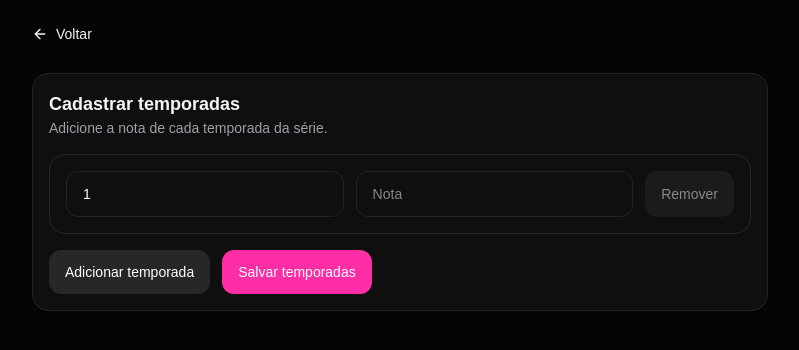
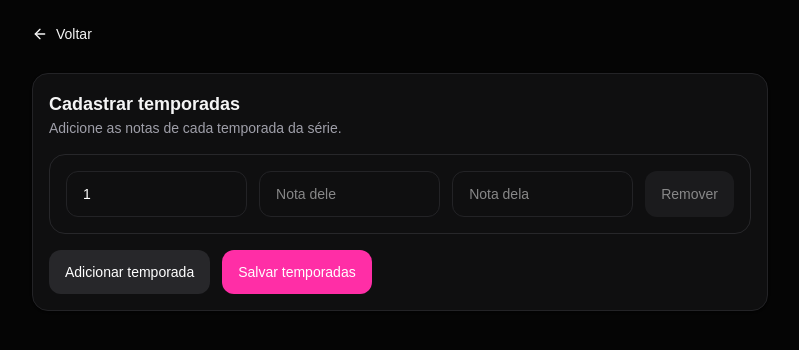
Before and after one commit to RodrigoLomardo/filmin, a Next.js app in the folder apps/web/: page /series/1/temporadas in a window 1280 px wide. Shown: the top 350 px of the page, without its empty margins (240-1039 px from the left). Built offline with nearby package versions, Linux system fonts and the light colour scheme; no server answers.

Commit message:
feat: new movies registration form added

```diff
--- a/apps/web/src/components/watch-items/create-temporadas-form.tsx
+++ b/apps/web/src/components/watch-items/create-temporadas-form.tsx
@@ -9,20 +9,19 @@ import { Input } from '@/components/ui/input';
 
 type TemporadaInput = {
   numero: string;
-  nota: string;
+  notaDele: string;
+  notaDela: string;
 };
 
 type CreateTemporadasFormProps = {
   watchItemId: string;
 };
 
-export function CreateTemporadasForm({
-  watchItemId,
-}: CreateTemporadasFormProps) {
+export function CreateTemporadasForm({ watchItemId }: CreateTemporadasFormProps) {
   const queryClient = useQueryClient();
 
   const [temporadas, setTemporadas] = useState<TemporadaInput[]>([
-    { numero: '1', nota: '' },
+    { numero: '1', notaDele: '', notaDela: '' },
   ]);
   const [errorMessage, setErrorMessage] = useState('');
   const [successMessage, setSuccessMessage] = useState('');
@@ -30,14 +29,15 @@ export function CreateTemporadasForm({
   const mutation = useMutation({
     mutationFn: async () => {
       for (const temporada of temporadas) {
-        if (!temporada.numero || !temporada.nota) {
+        if (!temporada.numero || !temporada.notaDele || !temporada.notaDela) {
           continue;
         }
 
         await createTemporada({
           watchItemId,
           numero: Number(temporada.numero),
-          nota: Number(temporada.nota),
+          notaDele: Number(temporada.notaDele),
+          notaDela: Number(temporada.notaDela),
         });
       }
     },
@@ -53,7 +53,10 @@ export function CreateTemporadasForm({
   });
 
   function addTemporada() {
-    setTemporadas((prev) => [...prev, { numero: String(prev.length + 1), nota: '' }]);
+    setTemporadas((prev) => [
+      ...prev,
+      { numero: String(prev.length + 1), notaDele: '', notaDela: '' },
+    ]);
   }
 
   function updateTemporada(index: number, field: keyof TemporadaInput, value: string) {
@@ -80,7 +83,7 @@ export function CreateTemporadasForm({
       <div>
         <h2 className="text-lg font-semibold">Cadastrar temporadas</h2>
         <p className="text-sm text-zinc-400">
-          Adicione a nota de cada temporada da série.
+          Adicione as notas de cada temporada da série.
         </p>
       </div>
 
@@ -88,16 +91,14 @@ export function CreateTemporadasForm({
         {temporadas.map((temporada, index) => (
           <div
             key={`${index}-${temporada.numero}`}
-            className="grid grid-cols-1 gap-3 rounded-2xl border border-zinc-800 p-4 md:grid-cols-[1fr_1fr_auto]"
+            className="grid grid-cols-1 gap-3 rounded-2xl border border-zinc-800 p-4 md:grid-cols-[1fr_1fr_1fr_auto]"
           >
             <Input
               type="number"
               min="1"
-              placeholder="Número da temporada"
+              placeholder="Nº da temporada"
               value={temporada.numero}
-              onChange={(e) =>
-                updateTemporada(index, 'numero', e.target.value)
-              }
+              onChange={(e) => updateTemporada(index, 'numero', e.target.value)}
             />
 
             <Input
@@ -105,9 +106,19 @@ export function CreateTemporadasForm({
               min="0"
               max="10"
               step="0.1"
-              placeholder="Nota"
-              value={temporada.nota}
-              onChange={(e) => updateTemporada(index, 'nota', e.target.value)}
+              placeholder="Nota dele"
+              value={temporada.notaDele}
+              onChange={(e) => updateTemporada(index, 'notaDele', e.target.value)}
+            />
+
+            <Input
+              type="number"
+              min="0"
+              max="10"
+              step="0.1"
+              placeholder="Nota dela"
+              value={temporada.notaDela}
+              onChange={(e) => updateTemporada(index, 'notaDela', e.target.value)}
             />
 
             <Button
--- a/apps/web/src/components/watch-items/create-watch-item-form.tsx
+++ b/apps/web/src/components/watch-items/create-watch-item-form.tsx
@@ -28,8 +28,9 @@ export function CreateWatchItemForm() {
   const [tituloOriginal, setTituloOriginal] = useState('');
   const [anoLancamento, setAnoLancamento] = useState('');
   const [tipo, setTipo] = useState<WatchItemTipo>('filme');
-  const [status, setStatus] = useState<WatchItemStatus>('quero_assistir');
-  const [notaGeral, setNotaGeral] = useState('');
+  const [status, setStatus] = useState<WatchItemStatus>('assistido');
+  const [notaDele, setNotaDele] = useState('');
+  const [notaDela, setNotaDela] = useState('');
   const [dataAssistida, setDataAssistida] = useState('');
   const [observacoes, setObservacoes] = useState('');
   const [posterUrl, setPosterUrl] = useState('');
@@ -59,7 +60,8 @@ export function CreateWatchItemForm() {
       setAnoLancamento('');
       setTipo('filme');
       setStatus('quero_assistir');
-      setNotaGeral('');
+      setNotaDele('');
+      setNotaDela('');
       setDataAssistida('');
       setObservacoes('');
       setPosterUrl('');
@@ -71,7 +73,10 @@ export function CreateWatchItemForm() {
     },
   });
 
-  const shouldShowNota = useMemo(() => tipo === 'filme', [tipo]);
+  const shouldShowNotas = useMemo(
+    () => tipo === 'filme' && status === 'assistido',
+    [tipo, status],
+  );
 
   function toggleGenero(id: string) {
     setGenerosIds((prev) =>
@@ -90,7 +95,8 @@ export function CreateWatchItemForm() {
       anoLancamento: Number(anoLancamento),
       tipo,
       status,
-      notaGeral: shouldShowNota && notaGeral ? Number(notaGeral) : undefined,
+      notaDele: shouldShowNotas && notaDele ? Number(notaDele) : undefined,
+      notaDela: shouldShowNotas && notaDela ? Number(notaDela) : undefined,
       dataAssistida: dataAssistida || undefined,
       observacoes: observacoes || undefined,
       posterUrl: posterUrl || undefined,
@@ -145,16 +151,29 @@ export function CreateWatchItemForm() {
           ))}
         </Select>
 
-        {shouldShowNota && (
+        {shouldShowNotas && (
+          <>
             <Input
               type="number"
               step="0.1"
               min="0"
               max="10"
-            placeholder="Nota geral"
-            value={notaGeral}
-            onChange={(e) => setNotaGeral(e.target.value)}
+              placeholder="Nota dele"
+              value={notaDele}
+              onChange={(e) => setNotaDele(e.target.value)}
+              required
             />
+            <Input
+              type="number"
+              step="0.1"
+              min="0"
+              max="10"
+              placeholder="Nota dela"
+              value={notaDela}
+              onChange={(e) => setNotaDela(e.target.value)}
+              required
+            />
+          </>
         )}
 
         <Input
@@ -177,11 +196,9 @@ export function CreateWatchItemForm() {
 
         <div className="space-y-2">
           <p className="text-sm font-medium">Gêneros</p>
-
           <div className="flex flex-wrap gap-2">
             {generos.map((genero) => {
               const active = generosIds.includes(genero.id);
-
               return (
                 <button
                   type="button"
--- a/apps/web/src/components/watch-items/watch-item-list.tsx
+++ b/apps/web/src/components/watch-items/watch-item-list.tsx
@@ -20,7 +20,7 @@ export function WatchItemsList({ status, tipo = 'todos' }: WatchItemsListProps)
         status,
         tipo: tipo === 'todos' ? undefined : tipo,
         sortBy: 'createdAt',
-        sortOrder: 'DESC',
+
       }),
   });
 
--- a/apps/web/src/components/watch-items/watch-items-dashboard.tsx
+++ b/apps/web/src/components/watch-items/watch-items-dashboard.tsx
@@ -7,7 +7,7 @@ import { WatchItemsTypeFilter } from './watch-items-type-filter';
 import { WatchItemStatus, WatchItemTipo } from '@/types/watch-item';
 
 export function WatchItemsDashboard() {
-  const [status, setStatus] = useState<WatchItemStatus>('quero_assistir');
+  const [status, setStatus] = useState<WatchItemStatus>('assistido');
   const [tipo, setTipo] = useState<WatchItemTipo | 'todos'>('todos');
 
   return (
--- a/apps/web/src/components/watch-items/watch-items.tabs.tsx
+++ b/apps/web/src/components/watch-items/watch-items.tabs.tsx
@@ -9,9 +9,9 @@ type WatchItemsTabsProps = {
 };
 
 const tabs: { label: string; value: WatchItemStatus }[] = [
+  { label: 'Assistidos', value: 'assistido' },
+  { label: 'Assistindo', value: 'assistindo' },
   { label: 'Quero assistir', value: 'quero_assistir' },
-  { label: 'Assistindo', value: 'assistindo' },
-  { label: 'Assistidos', value: 'assistido' },
   { label: 'Abandonados', value: 'abandonado' },
 ];
 
--- a/apps/web/src/lib/api/temporadas.ts
+++ b/apps/web/src/lib/api/temporadas.ts
@@ -4,7 +4,14 @@ import { Temporada } from '@/types/temporada';
 export type CreateTemporadaPayload = {
   watchItemId: string;
   numero: number;
-  nota: number;
+  notaDele: number;
+  notaDela: number;
+};
+
+export type UpdateTemporadaPayload = {
+  numero?: number;
+  notaDele?: number;
+  notaDela?: number;
 };
 
 export async function createTemporada(payload: CreateTemporadaPayload) {
@@ -13,3 +20,10 @@ export async function createTemporada(payload: CreateTemporadaPayload) {
     body: JSON.stringify(payload),
   });
 }
+
+export async function updateTemporada(id: string, payload: UpdateTemporadaPayload) {
+  return apiFetch<Temporada>(`/temporadas/${id}`, {
+    method: 'PATCH',
+    body: JSON.stringify(payload),
+  });
+}
--- a/apps/web/src/lib/api/watch-items.ts
+++ b/apps/web/src/lib/api/watch-items.ts
@@ -13,8 +13,7 @@ type GetWatchItemsParams = {
   tipo?: WatchItemTipo;
   status?: WatchItemStatus;
   search?: string;
-  sortBy?: 'titulo' | 'notaGeral' | 'dataAssistida' | 'createdAt' | 'anoLancamento';
-  sortOrder?: 'ASC' | 'DESC';
+  sortBy?: 'titulo' | 'notaDele' | 'notaDela' | 'notaGeral' | 'dataAssistida' | 'createdAt' | 'anoLancamento';
 };
 
 export async function getWatchItems(params: GetWatchItemsParams = {}) {
--- a/apps/web/src/types/temporada.ts
+++ b/apps/web/src/types/temporada.ts
@@ -2,7 +2,9 @@ export type Temporada = {
   id: string;
   watchItemId: string;
   numero: number;
-  nota: number;
+  notaDele?: number | null;
+  notaDela?: number | null;
+  notaGeral?: number | null;
   createdAt: string;
   updatedAt: string;
 };
--- a/apps/web/src/types/watch-item.ts
+++ b/apps/web/src/types/watch-item.ts
@@ -4,9 +4,9 @@ import { Temporada } from './temporada';
 export type WatchItemTipo = 'filme' | 'serie';
 
 export type WatchItemStatus =
+  | 'assistido'
+  | 'assistindo'
   | 'quero_assistir'
-  | 'assistindo'
-  | 'assistido'
   | 'abandonado';
 
 export type WatchItem = {
@@ -16,6 +16,8 @@ export type WatchItem = {
   anoLancamento: number;
   tipo: WatchItemTipo;
   status: WatchItemStatus;
+  notaDele?: number | null;
+  notaDela?: number | null;
   notaGeral?: number | null;
   dataAssistida?: string | null;
   rewatchCount: number;
@@ -43,7 +45,8 @@ export type CreateWatchItemPayload = {
   anoLancamento: number;
   tipo: WatchItemTipo;
   status: WatchItemStatus;
-  notaGeral?: number;
+  notaDele?: number;
+  notaDela?: number;
   dataAssistida?: string;
   rewatchCount?: number;
   observacoes?: string;
```
Also changed, not shown: apps/web/src/components/watch-items/watch-item-card.tsx (+13 -1 lines). Lines whose indentation alone changed are shown as unchanged.
